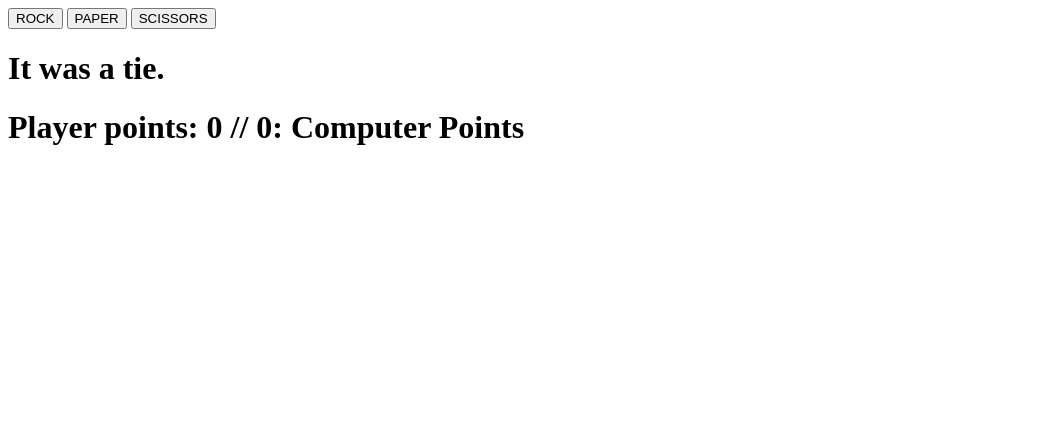
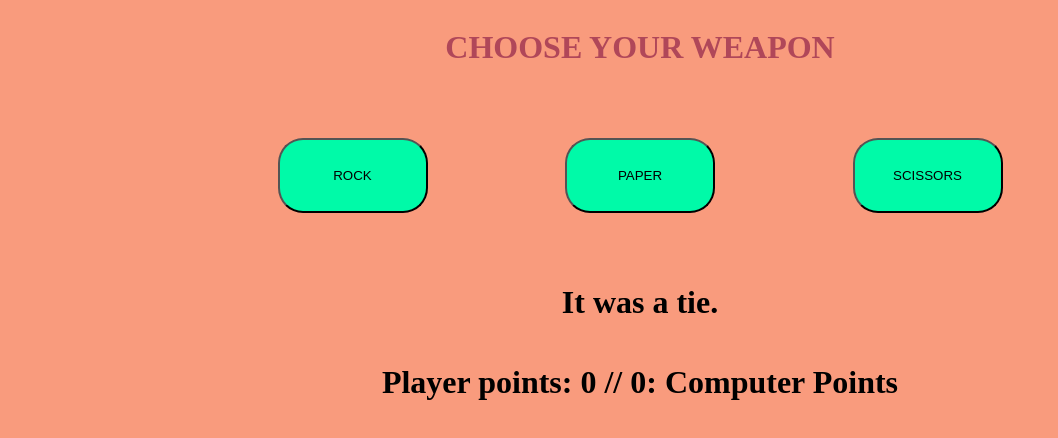
Before and after one commit to luismagriss/rock-paper-scissors, a plain HTML site: page index.html in a window 1280 px wide. Both pictures are taken after a click on the button "ROCK". Shown: the whole page, without its empty margins (0-1058 px from the left). Drawn offline with Linux system fonts and the light colour scheme.

Commit message:
Add basic styles to UI

```diff
--- a/index.html
+++ b/index.html
@@ -5,14 +5,18 @@
     <meta http-equiv="X-UA-Compatible" content="IE=edge">
     <meta name="viewport" content="width=device-width, initial-scale=1.0">
     <title>Rock Paper Scissors</title>
+    <link rel="stylesheet" href="styles.css"/>
 </head>
 <body>
 
     <div class="container">
+        <h1 id="headline">CHOOSE YOUR WEAPON</h1>
 
-        <button>ROCK</button>
-        <button>PAPER</button>
-        <button>SCISSORS</button>
+        <div class="buttons">
+            <button class="btn" id="rock">ROCK</button>
+            <button class="btn" id="paper">PAPER</button>
+            <button class="btn" id="scissor">SCISSORS</button>
+        </div>
     </div>
 
     <div class="results">
--- a/script.js
+++ b/script.js
@@ -15,6 +15,8 @@ resultDiv.appendChild(results);
 bod.appendChild(divPoints);
 divPoints.appendChild(points);
 divPoints.appendChild(finalResult);
+points.classList.add('points')
+finalResult.classList.add('finalResult')
 
 
 function getComputerChoice() {
@@ -57,10 +59,14 @@ function playRound(playersChoice, computerChoice) {
     }
     points.textContent = "Player points: " + playerPoints + " // " + computerPoints + ": Computer Points";
     if (playerPoints === 5) {
+        finalResult.classList.remove('lost')
+        finalResult.classList.add('win')
         finalResult.textContent = "You've won!"
         playerPoints = 0;
         computerPoints = 0;
     } else if (computerPoints === 5) {
+        finalResult.classList.remove('win')
+        finalResult.classList.add('lost')
         finalResult.textContent = "Computer wins!"
         playerPoints = 0;
         computerPoints = 0;
--- /dev/null
+++ b/styles.css
@@ -0,0 +1,62 @@
+html {
+    background-color: #F99B7D;
+}
+
+#headline {
+    color: #B04759;
+}
+
+.container {
+    display: flex;
+    flex-direction: column;
+    justify-content: space-evenly;
+    align-items: center;
+}
+
+.btn {
+    border-radius: 25px;
+    height: 75px;
+    width: 150px;
+}
+
+#rock {
+    background-color: #00FAA8;
+}
+
+#paper {
+    background-color: #00FAA8;
+}
+
+#scissor {
+    background-color: #00FAA8;
+}
+
+.buttons {
+    padding: 50px;
+    width: 1000px;
+    display: flex;
+    justify-content: space-evenly;
+}
+
+.results {
+    display: flex;
+    justify-content: center;
+}
+
+.points {
+    display: flex;
+    justify-content: center;
+}
+
+.win {
+    color: blue;
+}
+
+.lost {
+    color: red;
+}
+
+.finalResult {
+    display: flex;
+    justify-content: center;
+}
```
